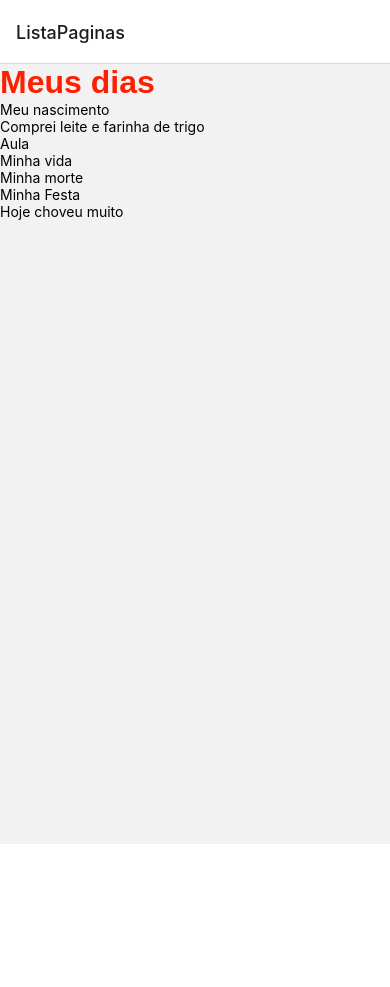
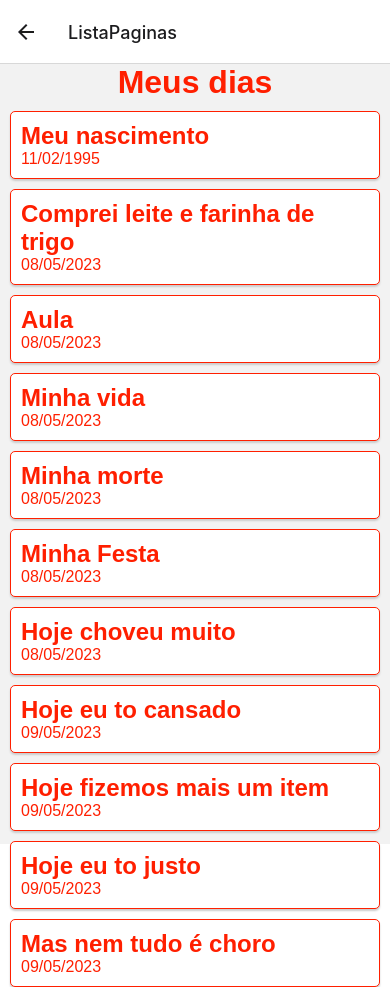
Before and after one commit to olucassantos/MeuDiario, a React Native app: screen /ListaPaginas in a window 390 px wide. Before the commit the page ends 844 px from the top, so only its background shows below. Built offline with nearby package versions, Linux system fonts and the light colour scheme; data requests are answered from the project's data file.

Commit message:
Criação de componente para lsita de eventos

```diff
--- a/App.js
+++ b/App.js
@@ -13,8 +13,8 @@ export default function App() {
     return (
         <NavigationContainer>
             <Pilha.Navigator>
+                <Pilha.Screen name="Menu" component={Menu} />
                 <Pilha.Screen name="ListaPaginas" component={ListaPaginas} />
-                <Pilha.Screen name="Menu" component={Menu} />
                 <Pilha.Screen name="NovoDiario" component={NovoDiario} />
                 <Pilha.Screen name="Diario" component={Diario} />
             </Pilha.Navigator>
--- a/db.json
+++ b/db.json
@@ -41,6 +41,30 @@
       "data": "08/05/2023",
       "descricao": "Choveu mesmo",
       "id": 7
+    },
+    {
+      "titulo": "Hoje eu to cansado",
+      "data": "09/05/2023",
+      "descricao": "Só porque eu to cansado a Queila fez minha aula",
+      "id": 8
+    },
+    {
+      "titulo": "Hoje fizemos mais um item",
+      "data": "09/05/2023",
+      "descricao": "Concluimos a lista de eventos",
+      "id": 9
+    },
+    {
+      "titulo": "Hoje eu to justo",
+      "data": "09/05/2023",
+      "descricao": "Vou dar falta para todo mundo que está indo embora",
+      "id": 10
+    },
+    {
+      "titulo": "Mas nem tudo é choro",
+      "data": "09/05/2023",
+      "descricao": "Vou dar falta só de meia aula, pra quem mora aqui",
+      "id": 11
     }
   ]
 }
--- /dev/null
+++ b/src/components/Pagina.js
@@ -0,0 +1,36 @@
+import React from 'react';
+import { View, Text, StyleSheet } from 'react-native';
+
+const Pagina = ({ pagina }) => {
+    return (
+        <View style={estilos.cartao}>
+            <Text style={estilos.titulo}>{ pagina.titulo }</Text>
+            <Text style={estilos.data}>{ pagina.data }</Text>
+        </View>
+    );
+}
+
+const estilos = StyleSheet.create({
+    cartao: {
+        border: "1px solid #ff1f00",
+        backgroundColor: "#fff",
+        padding: 10,
+        borderRadius: 5,
+        display: "flex",
+        elevation: 2,
+        boxShadow: "0px 2px 2px #ccc",
+    },
+    titulo: {
+        fontSize: "1.5em",
+        fontFamily: "Arial",
+        color: "#ff1f00",
+        fontWeight: "bold",
+    },
+    data: {
+        fontSize: "1em",
+        fontFamily: "Arial",
+        color: "#ff1f00",
+    }
+});
+
+export default Pagina;
--- a/src/pages/ListaPaginas.js
+++ b/src/pages/ListaPaginas.js
@@ -1,6 +1,8 @@
 import React from 'react';
 import { View, Text, StyleSheet } from 'react-native';
 import axios from 'axios';
+
+import Pagina from '../components/Pagina';
 
 const ListaPaginas = () => {
     const [paginas, setPaginas] = React.useState(null);
@@ -23,16 +25,14 @@ const ListaPaginas = () => {
     if (!paginas) return null;
 
     const listaPaginas = paginas.map( pagina =>
-        <View key={pagina.id}>
-            <Text>{ pagina.titulo }</Text>
-        </View>
+        <Pagina key={pagina.id} pagina={pagina} />
     );
 
     return (
         <View style={estilos.container}>
             <Text style={estilos.titulo}>Meus dias</Text>
 
-            <View>
+            <View style={estilos.paginas}>
                 {listaPaginas}
             </View>
         </View>
@@ -49,7 +49,14 @@ const estilos = StyleSheet.create({
         fontFamily: "Arial",
         color: "#ff1f00",
         fontWeight: "bold",
+        textAlign: "center",
     },
+    paginas: {
+        flex: 1,
+        flexDirection: "column",
+        gap: 10,
+        padding: 10,
+    }
 });
 
 export default ListaPaginas;
```
